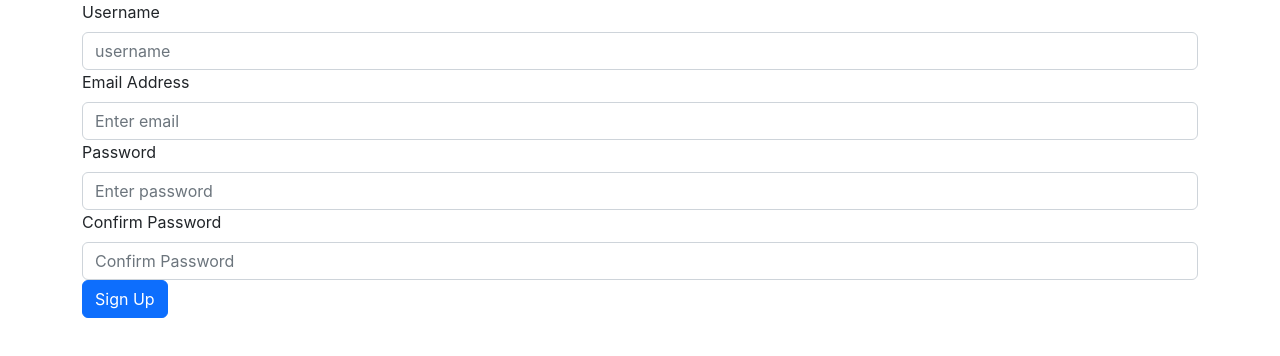
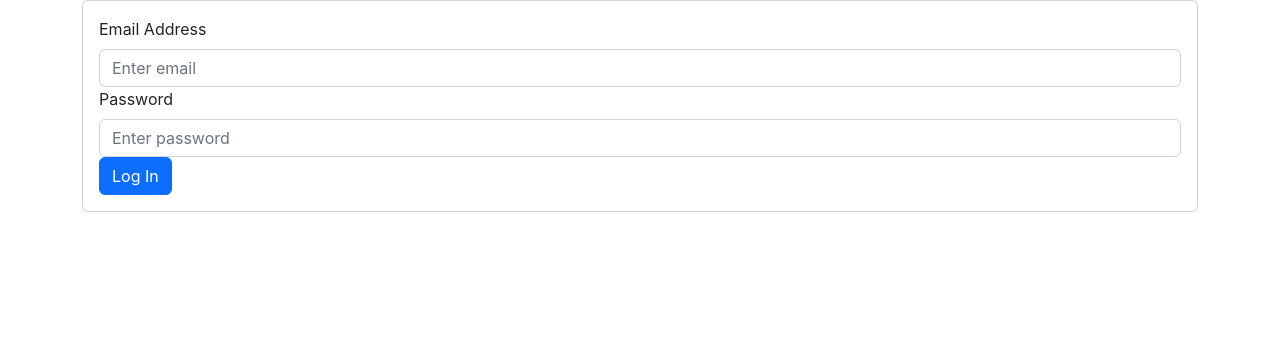
Before and after one commit to vnhotsombath/Project-4, a React (Create React App) app: page /login in a window 1280 px wide. Shown: the top 356 px of the page. Built offline with nearby package versions, Linux system fonts and the light colour scheme.

Commit message:
edit login with react bootstrap

```diff
--- a/src/pages/LoginPage/LoginPage.jsx
+++ b/src/pages/LoginPage/LoginPage.jsx
@@ -2,7 +2,9 @@ import React, { useState } from "react";
 import "./LoginPage.css";
 import ErrorMessage from "../../components/ErrorMessage/ErrorMessage";
 import userService from "../../utils/userService";
-import { Form, Button, Row, Col, FormGroup, FormLabel, FormControl } from 'react-bootstrap';
+import Form from 'react-bootstrap/Form';
+import Button from 'react-bootstrap/Button';
+import Card from 'react-bootstrap/Card';
 
 import { useNavigate, Link } from "react-router-dom";
 
@@ -36,48 +38,36 @@ export default function LoginPage(props) {
   }
 
   return (
-
+<Card>
+      <Card.Body>
     <Form onSubmit={handleSubmit}>
-      <FormGroup controlId='username'>
-          <FormLabel>Username</FormLabel>
-            <FormControl
-              type="username"
-              placeholder="username"
-              value={state.username}
-              onChange={handleChange}></FormControl>
-              </FormGroup>
-            <FormGroup controlId='email'>
-          <FormLabel>Email Address</FormLabel>
-            <FormControl
-              type="email"
+    <Form.Group controlId='email'>
+          <Form.Label>Email Address</Form.Label>
+            <Form.Control
+              name="email"
+              type="text"
               placeholder="Enter email"
               value={state.email}
-              onChange={handleChange}></FormControl>
-              </FormGroup>
-            <FormGroup controlId='password'>
-          <FormLabel>Password</FormLabel>
-            <FormControl
+              onChange={handleChange}
+              required/>
+              </Form.Group>
+            <Form.Group controlId='password'>
+          <Form.Label>Password</Form.Label>
+            <Form.Control
             error={error.passwordError}
+              name="password"
               type="password"
               placeholder="Enter password"
               value={state.password}
-              onChange={handleChange}></FormControl>
-              </FormGroup>
-            <FormGroup controlId='confirmPassword'>
-              <FormLabel>Confirm Password</FormLabel>
-              <FormControl
-            error={error.passwordError}
-              name="passwordConf"
-              type="password"
-              placeholder="Confirm Password"
-              value={state.passwordConf}
               onChange={handleChange}
-            />
-            </FormGroup>
-            <Button type="submit" className="btn" color="green">
-              Sign Up
+              required/>
+              </Form.Group>
+             <Button variant="primary" type="submit">
+              Log In
             </Button>
           {error.message ? <ErrorMessage error={error.message} /> : null}
         </Form>
+        </Card.Body>
+        </Card>
     );
   }
```
